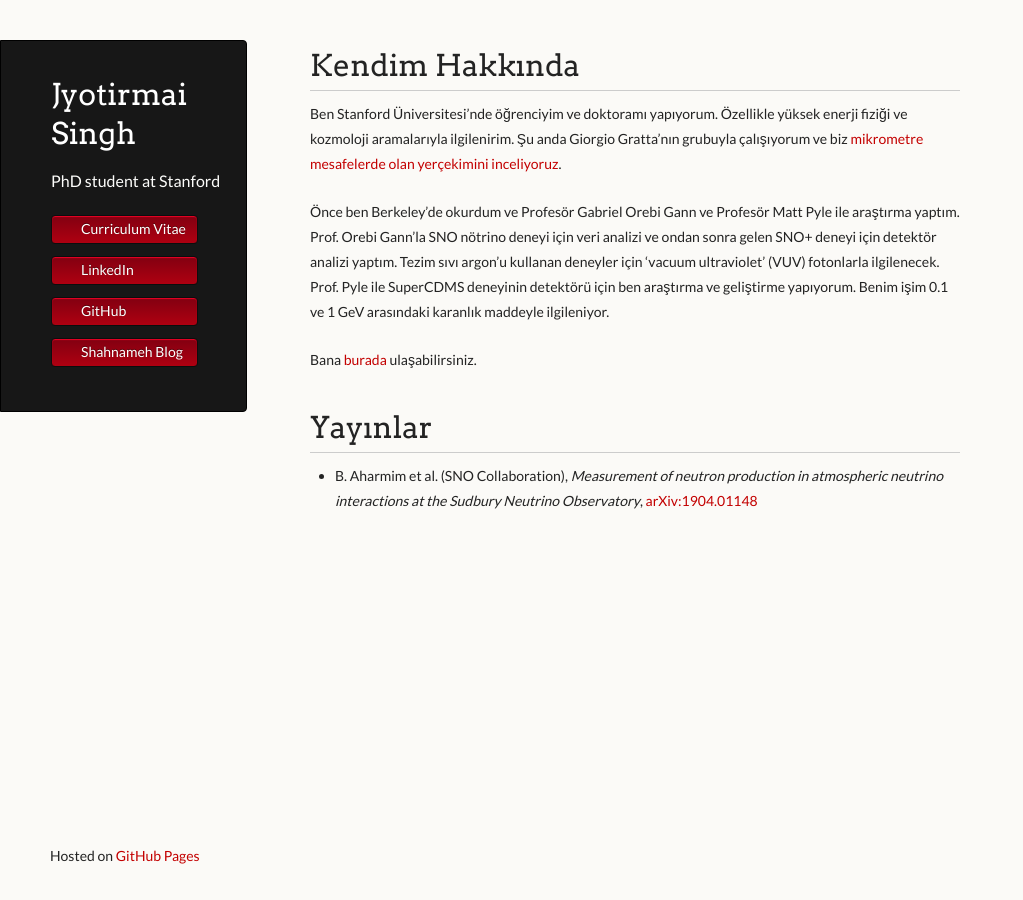
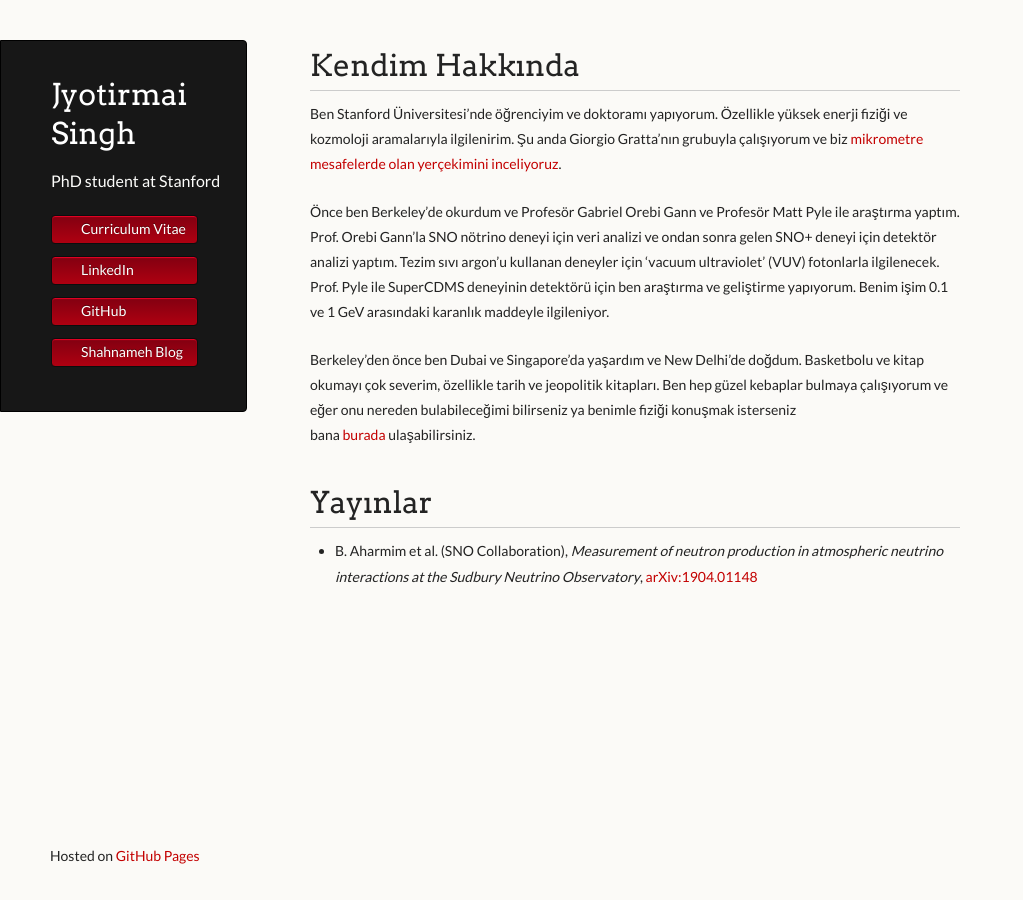
Before and after one commit to joe-singh/joe-singh.github.io, a Jekyll site: the page built from index-tr.md, in a window 1280 px wide. Shown: the whole page, without its empty margins (0-1023 px from the left). Built offline with Jekyll 4.4.1, drawn with Linux system fonts in a browser that asks for light colours.

Commit message:
update turkish

```diff
--- a/index-tr.md
+++ b/index-tr.md
@@ -21,7 +21,9 @@ ve ondan sonra gelen SNO+ deneyi için detektör analizi yaptım. Tezim sıvı a
 ilgilenecek. Prof. Pyle ile SuperCDMS deneyinin detektörü için ben araştırma ve geliştirme yapıyorum. Benim işim 0.1 ve 1 GeV arasındaki
 karanlık maddeyle ilgileniyor.
 
-Bana [burada](mailto:joesingh@stanford.edu) ulaşabilirsiniz.
+Berkeley'den önce ben Dubai ve Singapore'da yaşardım ve New Delhi'de doğdum. Basketbolu ve kitap okumayı çok severim, özellikle tarih ve jeopolitik kitapları.
+Ben hep güzel kebaplar bulmaya çalışıyorum ve eğer onu nereden bulabileceğimi bilirseniz ya benimle fiziği konuşmak isterseniz
+bana [burada](mailto:joesingh@stanford.edu) ulaşabilirsiniz.
 
 
 # Yayınlar
```
